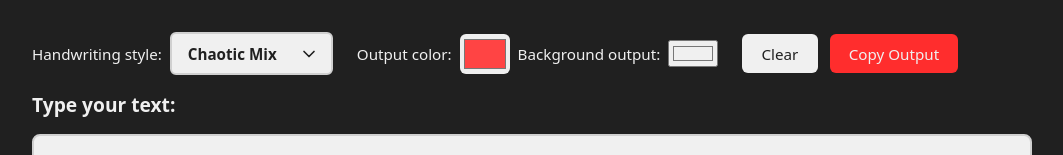
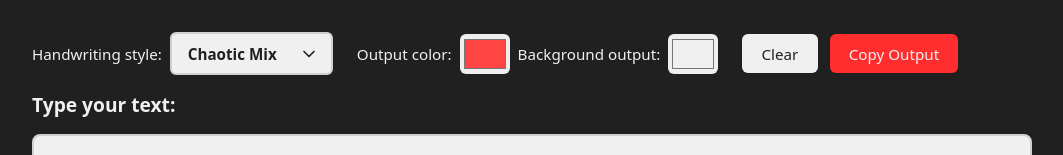
Before and after one commit to NikolaPopovic71/bad-handwriting, a plain HTML site: page index.html in a window 1280 px wide. Shown: the top 155 px of the page, without its empty margins (108-1171 px from the left). Drawn offline with nearby package versions, Linux system fonts and the light colour scheme; a web font is replaced by a local one.

Commit message:
Update style.css

```diff
--- a/style.css
+++ b/style.css
@@ -184,7 +184,7 @@ body {
   margin: 0;
 }
 
-#colorPicker {
+#colorPicker, #colorPicker-bg {
   width: 50px;
   height: 40px;
   border: none;
```
